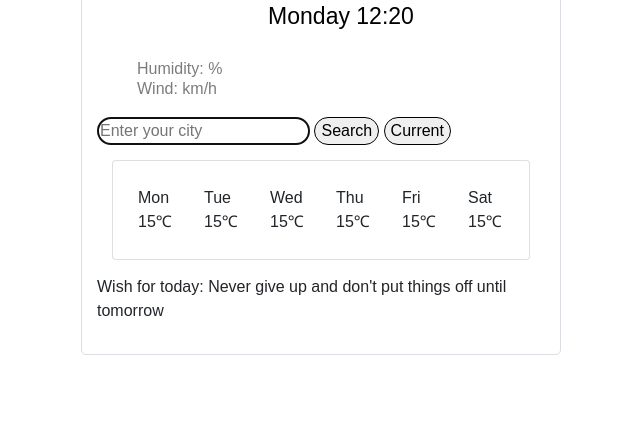
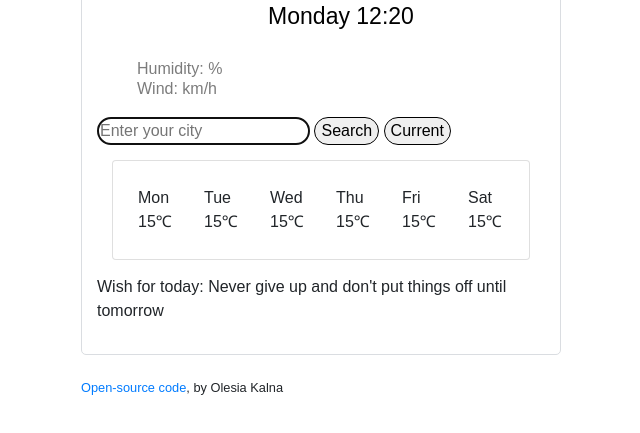
Before and after one commit to LesiCodes/Weather1, a plain HTML site: page index.html in a window 1280 px wide. Shown: the part 203-636 px from the top of the page, without its empty margins (319-959 px from the left). Drawn offline with nearby package versions, Linux system fonts and the light colour scheme; files that its build step writes are made by us from their sources; no server answers.

Commit message:
add link for repository
add link

```diff
--- a/index.html
+++ b/index.html
@@ -90,6 +90,7 @@
         Wish for today: Never give up and don't put things off until tomorrow
     </p>
   </div>
+   <small><a href="https://github.com/LesiCodes/Weather1" target="_blank">Open-source code</a>, by Olesia Kalna</small>
     <script src="index.js"></script>
   </body>
 </html>
```
